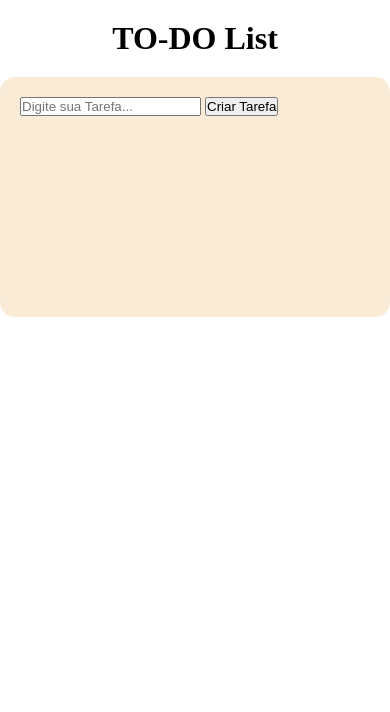
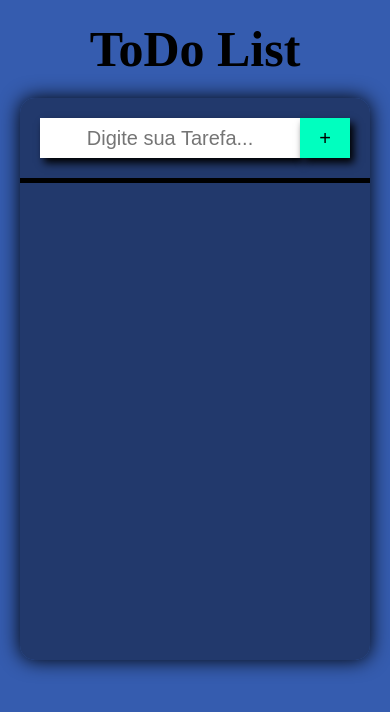
Before and after one commit to Jesriel-Rodrigues/ToDo-List, a plain HTML site: page index.html in a window 390 px wide. Drawn offline with Linux system fonts and the light colour scheme.

Commit message:
Atualizações visuais, e correção de bug com ID

```diff
--- a/Todo.js
+++ b/Todo.js
@@ -1,6 +1,7 @@
 let form = document.querySelector('form')
 const lista = document.getElementById('lista-Tarefas')
 const buttons = document.querySelectorAll('.excluir')
+let idTarefa = 0
 let listaTarefas = []
 
 form.addEventListener('submit', function(event) {
@@ -27,7 +28,8 @@ function Tarefas(texto, status, id){
 
 
 const criaTarefa = (tarefaTexto, status)=>{
-    const id = listaTarefas.length
+    const id = idTarefa
+    idTarefa ++
     const novaTarefa = new Tarefas(tarefaTexto, status, id)
     listaTarefas.push(novaTarefa)
     atualizaTarefas()
@@ -83,7 +85,7 @@ const eventoClick = (event)=>{
         const tarefaClicada = tarefa.idTarefa == item.id
         if (tarefaClicada && elemento.type == 'button') {
             excluirItem(index, lista)
-        }else if(tarefaClicada && elemento.type == 'checkbox'){
+        }else if(tarefaClicada && elemento.type != 'button'){
             marcaTarefa(tarefa)
         }
     })
--- a/index.html
+++ b/index.html
@@ -9,14 +9,17 @@
 </head>
 <body>
     <header>
-        <h1>TO-DO List</h1>
+        <h1>ToDo List</h1>
     </header>
     <section>
         <div class="conteiner">
             <form action="post">
-                <input type="text" placeholder="Digite sua Tarefa...">
-                <button type="submit">Criar Tarefa</button>
+                <div class="inputs">
+                    <input id="tarefa" class="sombra" onfocus="this.placeholder = ''" onblur="this.placeholder = 'Digite sua Tarefa...'"  type="text" placeholder="Digite sua Tarefa...">
+                    <button id="enviarTarefa" class="sombra" type="submit">+</button>
+                </div>
             </form>
+            <div class="linha" ></div>
             <ul id="lista-Tarefas"></ul>
         </div>
     </section>
--- a/style.css
+++ b/style.css
@@ -1,7 +1,17 @@
 *{
     margin: 0px;
     padding: 0px;
+    font-size: 25px;
 }
+
+body{
+    background-color: rgb(53, 92, 175);
+}
+
+h1{
+    font-size: 50px;
+}
+
 header, section{
     display: flex;
     align-items: center;
@@ -12,11 +22,12 @@ header, section{
 .conteiner{
     display: flex;
     flex-direction: column;
-    background-color: antiquewhite;
+    background: rgb(29, 49, 92, 0.8);
+    color: rgba(0, 0, 0, 1);
     border-radius: 15px;
     width: 800px;
-    min-height: 200px;
-    padding: 20px;
+    min-height: 562px;
+    box-shadow: 0px 0px 20px;
 }
 
 ul{
@@ -29,6 +40,8 @@ ul{
 .conteiner li{
     display: flex;
     align-items: center;
+    margin: 10px 20px;
+    word-break: break-word;
 }
 
 .excluir{
@@ -36,27 +49,114 @@ ul{
     background-color: brown;
     justify-content: center;
     align-items: center;
-    min-width: 30px;
-    min-height: 30px;
+    min-width: 35px;
+    min-height: 35px;
     flex-grow: 1;
+    border-radius: 5px;
+    border: none;
+    box-shadow: 4px 5px 8px;
 }
 
 .item{
     flex-grow: 95;
     border-radius: 10px;
     background-color: aqua;
-    min-height: 15px;
+    align-items: center;
     margin: 10px 10px;
-    padding: 10px 10px;
+    padding: 0px 10px;
     display: flex;
     flex-direction: row;
+    min-height: 40px;
+    box-shadow: 4px 5px 8px;
+    cursor: pointer;
 }
 
 .checkbox{
-    height: 25px;
-    width: 25px;
+    min-height: 25px;
+    min-width: 25px;
+    cursor: pointer;
 }
 
 .marcado{
     text-decoration: line-through;
+    background-color: rgb(0, 163, 163);
 }
+
+#tarefa{
+    width: 670px;
+    height: 50px;
+    border-radius: 10px;
+    border: none;
+    background-color: white;
+    outline: 0;
+    text-align: center;
+}
+
+
+
+
+
+#enviarTarefa{
+    width: 60px;
+    height: 60px;
+    border-radius: 10px;
+    border: none;
+    background-color: rgb(0, 255, 191);
+}
+
+.inputs{
+    display: flex;
+    align-items: center;
+    justify-content: space-between;
+    margin: 20px;
+}
+
+.linha{
+    background-color: black;
+    height: 5px;
+}
+
+.sombra{
+    box-shadow: 4px 5px 8px;
+}
+
+@media(max-width: 850px){
+
+    .conteiner{
+        width: 350px;
+    }
+
+    #tarefa{
+        width: 260px;
+        border-radius: 0px;
+        height: 40px;
+    }
+
+    #enviarTarefa{
+        height: 40px;
+        width: 50px;
+        border-radius: 0px;
+    }
+
+    .conteiner li{
+        margin: 0px 10px;
+    }
+
+    .item{
+        min-height: 30px;
+    }
+
+    *{
+        font-size: 20px;
+    }
+
+    .excluir{
+        min-height: 25px;
+        min-width: 25px;
+    }
+
+    .checkbox{
+        min-width: 20px;
+        min-height: 20px;
+    }
+}
```
